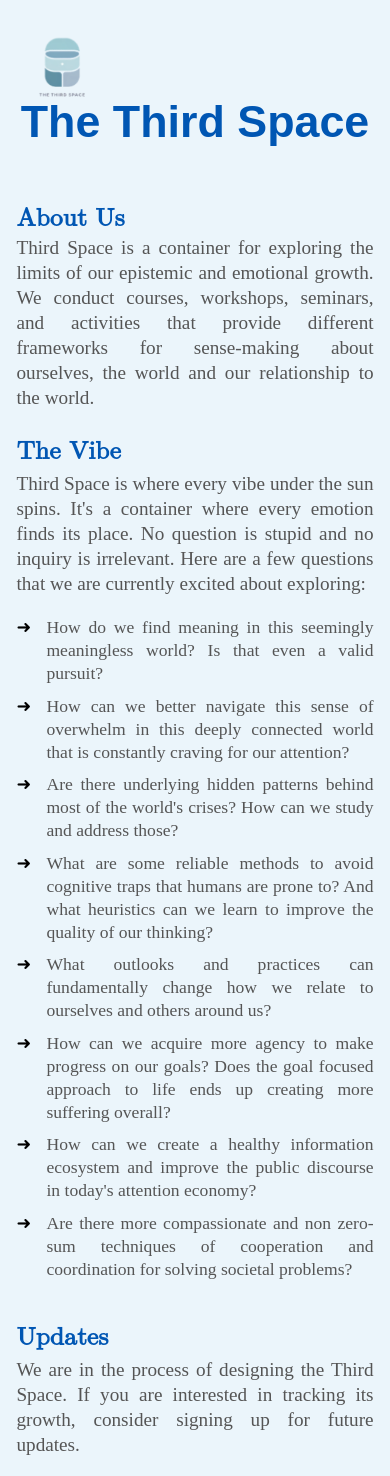
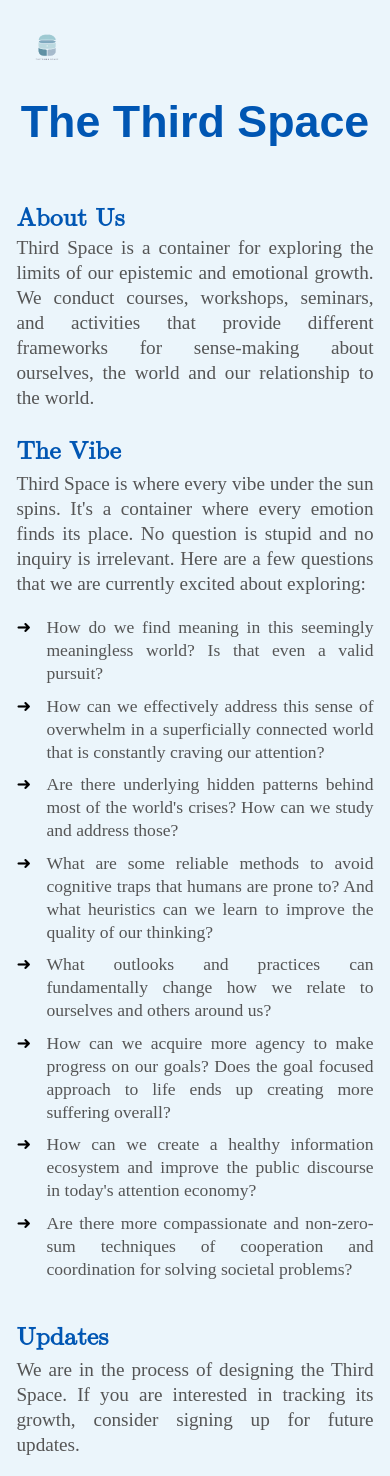
Before and after one commit to rdbcasillas/InsightGateway, a Vue app: page / in a window 390 px wide. Shown: the top 1476 px of the page. Built offline with nearby package versions, Linux system fonts and the light colour scheme.

Commit message:
logo fix for smaller screens

```diff
--- a/src/components/NavBar.vue
+++ b/src/components/NavBar.vue
@@ -48,4 +48,20 @@ export default {
   width: 60px;
   height: auto;
 }
+@media (max-width: 768px) {
+  /* Adjust for mobile phones */
+
+  .resize-logo {
+    width: 40px;
+    height: 40px;
+  }
+}
+@media (max-width: 480px) {
+  /* Adjust for mobile phones */
+
+  .resize-logo {
+    width: 30px;
+    height: 30px;
+  }
+}
 </style>
--- a/src/components/WelcomePage.vue
+++ b/src/components/WelcomePage.vue
@@ -33,8 +33,9 @@
             even a valid pursuit?
           </li>
           <li>
-            How can we better navigate this sense of overwhelm in this deeply
-            connected world that is constantly craving for our attention?
+            How can we effectively address this sense of overwhelm in a
+            superficially connected world that is constantly craving our
+            attention?
           </li>
           <li>
             Are there underlying hidden patterns behind most of the world's
@@ -59,7 +60,7 @@
             public discourse in today's attention economy?
           </li>
           <li>
-            Are there more compassionate and non zero-sum techniques of
+            Are there more compassionate and non-zero-sum techniques of
             cooperation and coordination for solving societal problems?
           </li>
         </ul>
```
